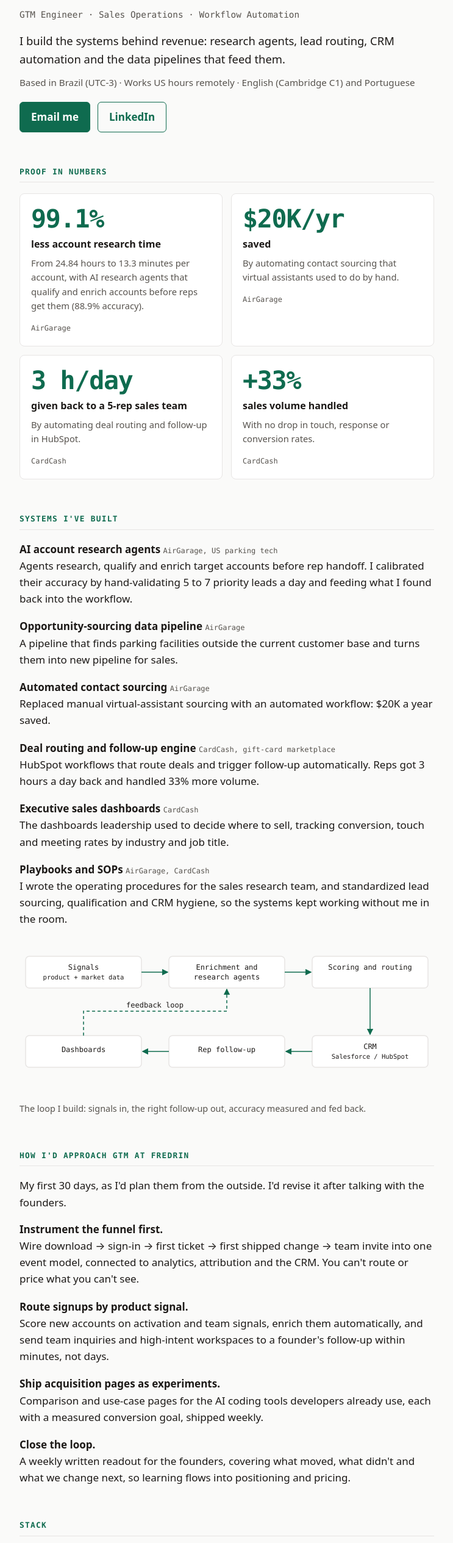
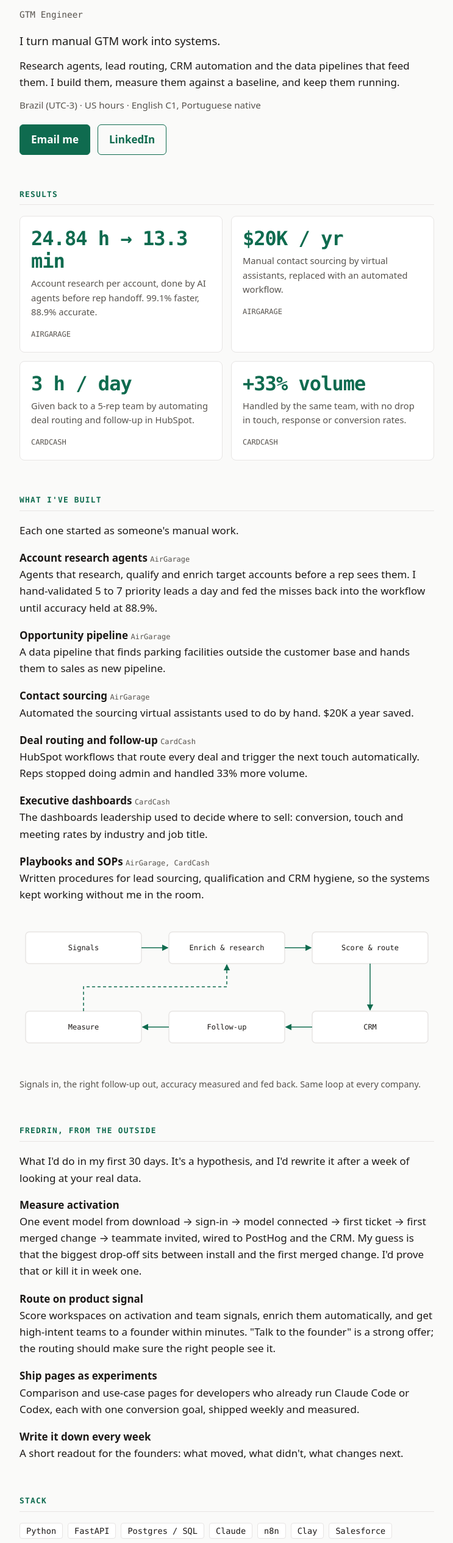
Before and after one commit to GabrielFeu/main, a plain HTML site: page index.html in a window 1280 px wide. Shown: the part 95-2625 px from the top of the page at 61% size, without its empty margins (268-1011 px from the left). Drawn offline with Linux system fonts and the light colour scheme.

Commit message:
feat: rewrite About Me copy (v2) and regenerate og.png (#2)
Co-authored-by: Gabriel Feu <18647917+GabrielFeu@users.noreply.github.com>
Co-authored-by: Claude Sonnet 5.5 <noreply@anthropic.com>

```diff
--- a/index.html
+++ b/index.html
@@ -4,11 +4,11 @@
 <meta charset="utf-8">
 <meta name="viewport" content="width=device-width,initial-scale=1">
 <title>Gabriel Feu, GTM Engineer</title>
-<meta name="description" content="GTM Engineer building the systems behind revenue: research agents, lead routing, CRM automation and the data pipelines that feed them.">
+<meta name="description" content="I turn manual GTM work into systems. Research agents, lead routing, CRM automation and the data pipelines that feed them.">
 <link rel="canonical" href="https://gabrielfeu.github.io/main/">
 <meta property="og:type" content="website">
 <meta property="og:title" content="Gabriel Feu, GTM Engineer">
-<meta property="og:description" content="I build the systems behind revenue: research agents, lead routing, CRM automation and the data pipelines that feed them.">
+<meta property="og:description" content="I turn manual GTM work into systems. Research agents, lead routing, CRM automation and the data pipelines that feed them.">
 <meta property="og:url" content="https://gabrielfeu.github.io/main/">
 <meta property="og:image" content="https://gabrielfeu.github.io/main/og.png">
 <meta property="og:image:width" content="1200">
@@ -21,9 +21,10 @@
 <main>
 <header>
 <h1>Gabriel Feu</h1>
-<p class="title">GTM Engineer · Sales Operations · Workflow Automation</p>
-<p class="sub">I build the systems behind revenue: research agents, lead routing, CRM automation and the data pipelines that feed them.</p>
-<p class="loc">Based in Brazil (UTC-3) · Works US hours remotely · English (Cambridge C1) and Portuguese</p>
+<p class="title">GTM Engineer</p>
+<p class="sub">I turn manual GTM work into systems.</p>
+<p class="sub2">Research agents, lead routing, CRM automation and the data pipelines that feed them. I build them, measure them against a baseline, and keep them running.</p>
+<p class="loc">Brazil (UTC-3) · US hours · English C1, Portuguese native</p>
 <div class="btns">
 <a class="btn primary" href="mailto:gabrielfeu19@gmail.com">Email me</a>
 <a class="btn" href="https://www.linkedin.com/in/gabrielfeugomes">LinkedIn</a>
@@ -31,88 +32,88 @@
 </header>
 
 <section aria-labelledby="proof">
-<h2 id="proof">Proof in numbers</h2>
+<h2 id="proof">Results</h2>
 <div class="metrics">
-<div class="card"><span class="num">99.1%</span><h3>less account research time</h3><p>From 24.84 hours to 13.3 minutes per account, with AI research agents that qualify and enrich accounts before reps get them (88.9% accuracy).</p><span class="tag">AirGarage</span></div>
-<div class="card"><span class="num">$20K/yr</span><h3>saved</h3><p>By automating contact sourcing that virtual assistants used to do by hand.</p><span class="tag">AirGarage</span></div>
-<div class="card"><span class="num">3 h/day</span><h3>given back to a 5-rep sales team</h3><p>By automating deal routing and follow-up in HubSpot.</p><span class="tag">CardCash</span></div>
-<div class="card"><span class="num">+33%</span><h3>sales volume handled</h3><p>With no drop in touch, response or conversion rates.</p><span class="tag">CardCash</span></div>
+<div class="card"><span class="num">24.84 h → 13.3 min</span><p>Account research per account, done by AI agents before rep handoff. 99.1% faster, 88.9% accurate.</p><span class="tag">AIRGARAGE</span></div>
+<div class="card"><span class="num">$20K / yr</span><p>Manual contact sourcing by virtual assistants, replaced with an automated workflow.</p><span class="tag">AIRGARAGE</span></div>
+<div class="card"><span class="num">3 h / day</span><p>Given back to a 5-rep team by automating deal routing and follow-up in HubSpot.</p><span class="tag">CARDCASH</span></div>
+<div class="card"><span class="num">+33% volume</span><p>Handled by the same team, with no drop in touch, response or conversion rates.</p><span class="tag">CARDCASH</span></div>
 </div>
 </section>
 
 <section aria-labelledby="systems">
-<h2 id="systems">Systems I've built</h2>
+<h2 id="systems">What I've built</h2>
+<p class="lead">Each one started as someone's manual work.</p>
 <ul class="plain">
-<li><strong>AI account research agents <span class="tag">AirGarage, US parking tech</span></strong>Agents research, qualify and enrich target accounts before rep handoff. I calibrated their accuracy by hand-validating 5 to 7 priority leads a day and feeding what I found back into the workflow.</li>
-<li><strong>Opportunity-sourcing data pipeline <span class="tag">AirGarage</span></strong>A pipeline that finds parking facilities outside the current customer base and turns them into new pipeline for sales.</li>
-<li><strong>Automated contact sourcing <span class="tag">AirGarage</span></strong>Replaced manual virtual-assistant sourcing with an automated workflow: $20K a year saved.</li>
-<li><strong>Deal routing and follow-up engine <span class="tag">CardCash, gift-card marketplace</span></strong>HubSpot workflows that route deals and trigger follow-up automatically. Reps got 3 hours a day back and handled 33% more volume.</li>
-<li><strong>Executive sales dashboards <span class="tag">CardCash</span></strong>The dashboards leadership used to decide where to sell, tracking conversion, touch and meeting rates by industry and job title.</li>
-<li><strong>Playbooks and SOPs <span class="tag">AirGarage, CardCash</span></strong>I wrote the operating procedures for the sales research team, and standardized lead sourcing, qualification and CRM hygiene, so the systems kept working without me in the room.</li>
+<li><strong>Account research agents <span class="tag">AirGarage</span></strong>Agents that research, qualify and enrich target accounts before a rep sees them. I hand-validated 5 to 7 priority leads a day and fed the misses back into the workflow until accuracy held at 88.9%.</li>
+<li><strong>Opportunity pipeline <span class="tag">AirGarage</span></strong>A data pipeline that finds parking facilities outside the customer base and hands them to sales as new pipeline.</li>
+<li><strong>Contact sourcing <span class="tag">AirGarage</span></strong>Automated the sourcing virtual assistants used to do by hand. $20K a year saved.</li>
+<li><strong>Deal routing and follow-up <span class="tag">CardCash</span></strong>HubSpot workflows that route every deal and trigger the next touch automatically. Reps stopped doing admin and handled 33% more volume.</li>
+<li><strong>Executive dashboards <span class="tag">CardCash</span></strong>The dashboards leadership used to decide where to sell: conversion, touch and meeting rates by industry and job title.</li>
+<li><strong>Playbooks and SOPs <span class="tag">AirGarage, CardCash</span></strong>Written procedures for lead sourcing, qualification and CRM hygiene, so the systems kept working without me in the room.</li>
 </ul>
 <figure class="diagram">
 <svg viewBox="0 0 680 250" role="img" aria-labelledby="dt">
-<title id="dt">Flow: Signals, then Enrichment and research agents, Scoring and routing, CRM, Rep follow-up, Dashboards, and a feedback loop back to the agents.</title>
+<title id="dt">Flow: Signals, then Enrich and research, Score and route, CRM, Follow-up, Measure, and an arrow from Measure back to Enrich and research.</title>
 <defs><marker id="ah" viewBox="0 0 8 8" refX="7" refY="4" markerWidth="7" markerHeight="7" orient="auto"><path d="M0 0L8 4L0 8z" class="head"/></marker></defs>
 <g class="box"><rect x="10" y="20" width="190" height="52" rx="6" class="box"/><rect x="245" y="20" width="190" height="52" rx="6" class="box"/><rect x="480" y="20" width="190" height="52" rx="6" class="box"/>
 <rect x="480" y="150" width="190" height="52" rx="6" class="box"/><rect x="245" y="150" width="190" height="52" rx="6" class="box"/><rect x="10" y="150" width="190" height="52" rx="6" class="box"/></g>
 <g class="lbl" text-anchor="middle">
-<text x="105" y="42">Signals</text><text x="105" y="58" font-size="10.5">product + market data</text>
-<text x="340" y="42">Enrichment and</text><text x="340" y="58">research agents</text>
-<text x="575" y="42">Scoring and routing</text>
-<text x="575" y="172">CRM</text><text x="575" y="188" font-size="10.5">Salesforce / HubSpot</text>
-<text x="340" y="177">Rep follow-up</text>
-<text x="105" y="177">Dashboards</text></g>
+<text x="105" y="50">Signals</text>
+<text x="340" y="50">Enrich &amp; research</text>
+<text x="575" y="50">Score &amp; route</text>
+<text x="575" y="180">CRM</text>
+<text x="340" y="180">Follow-up</text>
+<text x="105" y="180">Measure</text></g>
 <path class="arrow" d="M200 46H243" marker-end="url(#ah)"/><path class="arrow" d="M435 46H478" marker-end="url(#ah)"/>
 <path class="arrow" d="M575 72V148" marker-end="url(#ah)"/><path class="arrow" d="M480 176H437" marker-end="url(#ah)"/><path class="arrow" d="M245 176H202" marker-end="url(#ah)"/>
 <path class="arrow" stroke-dasharray="5 4" d="M105 150V110H340V74" marker-end="url(#ah)"/>
-<text x="222" y="104" class="lbl" font-size="10.5" text-anchor="middle">feedback loop</text>
 </svg>
-<figcaption>The loop I build: signals in, the right follow-up out, accuracy measured and fed back.</figcaption>
+<figcaption>Signals in, the right follow-up out, accuracy measured and fed back. Same loop at every company.</figcaption>
 </figure>
 </section>
 
 <section aria-labelledby="approach">
-<h2 id="approach">How I'd approach GTM at Fredrin</h2>
-<p>My first 30 days, as I'd plan them from the outside. I'd revise it after talking with the founders.</p>
+<h2 id="approach">Fredrin, from the outside</h2>
+<p>What I'd do in my first 30 days. It's a hypothesis, and I'd rewrite it after a week of looking at your real data.</p>
 <ul class="plain">
-<li><strong>Instrument the funnel first.</strong>Wire download → sign-in → first ticket → first shipped change → team invite into one event model, connected to analytics, attribution and the CRM. You can't route or price what you can't see.</li>
-<li><strong>Route signups by product signal.</strong>Score new accounts on activation and team signals, enrich them automatically, and send team inquiries and high-intent workspaces to a founder's follow-up within minutes, not days.</li>
-<li><strong>Ship acquisition pages as experiments.</strong>Comparison and use-case pages for the AI coding tools developers already use, each with a measured conversion goal, shipped weekly.</li>
-<li><strong>Close the loop.</strong>A weekly written readout for the founders, covering what moved, what didn't and what we change next, so learning flows into positioning and pricing.</li>
+<li><strong>Measure activation</strong>One event model from download → sign-in → model connected → first ticket → first merged change → teammate invited, wired to PostHog and the CRM. My guess is that the biggest drop-off sits between install and the first merged change. I'd prove that or kill it in week one.</li>
+<li><strong>Route on product signal</strong>Score workspaces on activation and team signals, enrich them automatically, and get high-intent teams to a founder within minutes. "Talk to the founder" is a strong offer; the routing should make sure the right people see it.</li>
+<li><strong>Ship pages as experiments</strong>Comparison and use-case pages for developers who already run Claude Code or Codex, each with one conversion goal, shipped weekly and measured.</li>
+<li><strong>Write it down every week</strong>A short readout for the founders: what moved, what didn't, what changes next.</li>
 </ul>
 </section>
 
 <section aria-labelledby="stack">
 <h2 id="stack">Stack</h2>
-<ul class="stack"><li>Python</li><li>FastAPI</li><li>Postgres / SQL</li><li>n8n</li><li>Clay</li><li>Salesforce</li><li>HubSpot</li><li>ZoomInfo</li><li>AI agents and LLM workflows</li><li>Dashboards and reporting</li></ul>
+<ul class="stack"><li>Python</li><li>FastAPI</li><li>Postgres / SQL</li><li>Claude</li><li>n8n</li><li>Clay</li><li>Salesforce</li><li>HubSpot</li><li>ZoomInfo</li></ul>
 </section>
 
 <section aria-labelledby="bg">
 <h2 id="bg">Background</h2>
 <ul class="timeline">
-<li><strong>AirGarage</strong> (San Francisco, remote): Sales Operations Analyst, Aug 2026 to present. Sales Research Associate, Oct 2025 to Aug 2026.</li>
-<li><strong>CardCash</strong> (New Jersey, remote): Sales Operations Administrator, Jun 2024 to Oct 2025.</li>
-<li><strong>BRZ Insurance</strong> (Massachusetts, remote): Sales Executive and Retention Specialist, 2022 to 2024.</li>
-<li>Earlier: retail sales, Drogaria Araujo (Brazil).</li>
-<li>Education: Bachelor of Business Administration, Fundação Getulio Vargas (FGV), 2024. Professional Certification in AI (2025). HubSpot and ZoomInfo certifications (2025).</li>
+<li><strong>AirGarage</strong> · US parking tech, San Francisco · Sales Operations Analyst (Aug 2026 to now); Sales Research Associate (Oct 2025 to Aug 2026)</li>
+<li><strong>CardCash</strong> · gift-card marketplace, New Jersey · Sales Operations Administrator (Jun 2024 to Oct 2025)</li>
+<li><strong>BRZ Insurance</strong> · Massachusetts · Sales Executive and Retention Specialist (2022 to 2024)</li>
+<li><strong>Drogaria Araujo</strong> · Brazil · Retail sales (2020 to 2022)</li>
+<li><strong>FGV</strong> · Bachelor of Business Administration, 2024 · AI professional certification, 2025 · HubSpot and ZoomInfo certifications, 2025</li>
 </ul>
-<p class="note">I started in sales, so I build GTM systems from the rep's side of the handoff.</p>
+<p class="note">I carried a quota before I built systems, so I build them from the rep's side of the handoff.</p>
 </section>
 
 <section aria-labelledby="work">
 <h2 id="work">How I work</h2>
 <ul class="plain">
-<li><strong>Written first:</strong> I've written the playbooks and SOPs teams actually run on.</li>
-<li><strong>Self-directed:</strong> I find the manual step, automate it, measure it, and move on to the next one.</li>
-<li><strong>Async across time zones:</strong> four-plus years working remotely for US teams from Brazil.</li>
+<li><strong>Written first.</strong> Teams have run on the playbooks I wrote.</li>
+<li><strong>Self-directed.</strong> Find the manual step, automate it, measure it, move on.</li>
+<li><strong>Async.</strong> Remote for US teams from Brazil since 2024.</li>
 </ul>
 </section>
 </main>
 <footer>
-<p>Built with Fredrin as part of my application. <a href="https://github.com/GabrielFeu/main">Source on GitHub</a></p>
+<p>Built with Fredrin as part of my application · <a href="https://github.com/GabrielFeu/main">Source on GitHub</a></p>
 <p>This page: <a href="https://gabrielfeu.github.io/main/">https://gabrielfeu.github.io/main/</a></p>
-<p>Email: <a href="mailto:gabrielfeu19@gmail.com">gabrielfeu19@gmail.com</a> · LinkedIn: <a href="https://www.linkedin.com/in/gabrielfeugomes">linkedin.com/in/gabrielfeugomes</a></p>
+<p><a href="mailto:gabrielfeu19@gmail.com">gabrielfeu19@gmail.com</a> · <a href="https://www.linkedin.com/in/gabrielfeugomes">linkedin.com/in/gabrielfeugomes</a></p>
 </footer>
 </body>
 </html>
--- a/style.css
+++ b/style.css
@@ -10,6 +10,8 @@ h2{font:600 .8rem/1.4 ui-monospace,SFMono-Regular,Menlo,Consolas,monospace;text-
 a{color:var(--accent)}
 .title{font-family:ui-monospace,SFMono-Regular,Menlo,Consolas,monospace;font-size:.9rem;color:var(--muted);margin:0 0 16px}
 .sub{font-size:1.15rem;margin:0 0 12px}
+.sub2{margin:0 0 12px}
+.lead{margin:0 0 18px}
 .loc{color:var(--muted);font-size:.95rem;margin:0 0 20px}
 .btns{display:flex;gap:12px;flex-wrap:wrap}
 .btn{display:inline-block;padding:10px 18px;border-radius:6px;border:1px solid var(--accent);text-decoration:none;font-weight:600;color:var(--accent)}
@@ -17,9 +19,9 @@ a{color:var(--accent)}
 .btn:focus-visible,a:focus-visible{outline:3px solid var(--fg);outline-offset:2px}
 .metrics{display:grid;grid-template-columns:1fr 1fr;gap:14px;margin-top:0}
 .card{background:var(--card);border:1px solid var(--line);border-radius:8px;padding:18px}
-.num{display:block;font:700 2.6rem/1.1 ui-monospace,SFMono-Regular,Menlo,Consolas,monospace;color:var(--accent);letter-spacing:-.03em}
+.num{display:block;font:700 2rem/1.15 ui-monospace,SFMono-Regular,Menlo,Consolas,monospace;color:var(--accent);letter-spacing:-.03em}
 .card h3{font-size:1rem;margin:6px 0 6px}
-.card p{margin:0 0 8px;font-size:.92rem;color:var(--muted)}
+.card p{margin:6px 0 8px;font-size:.92rem;color:var(--muted)}
 .tag{font:.75rem ui-monospace,SFMono-Regular,Menlo,Consolas,monospace;color:var(--muted)}
 ul.plain{list-style:none;padding:0;margin:0}
 ul.plain li{margin:0 0 18px}
```
Also changed, not shown: og.png.
